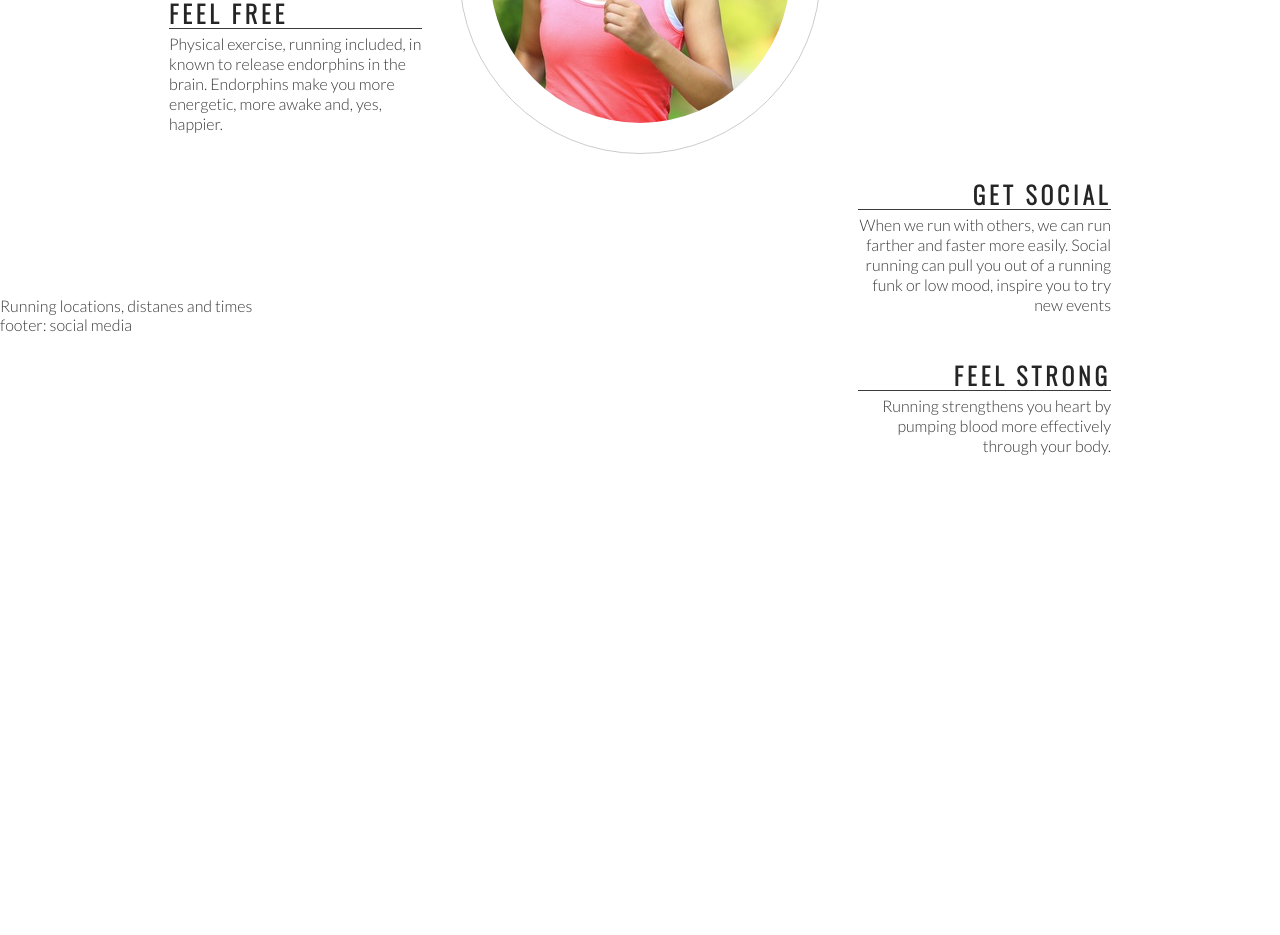
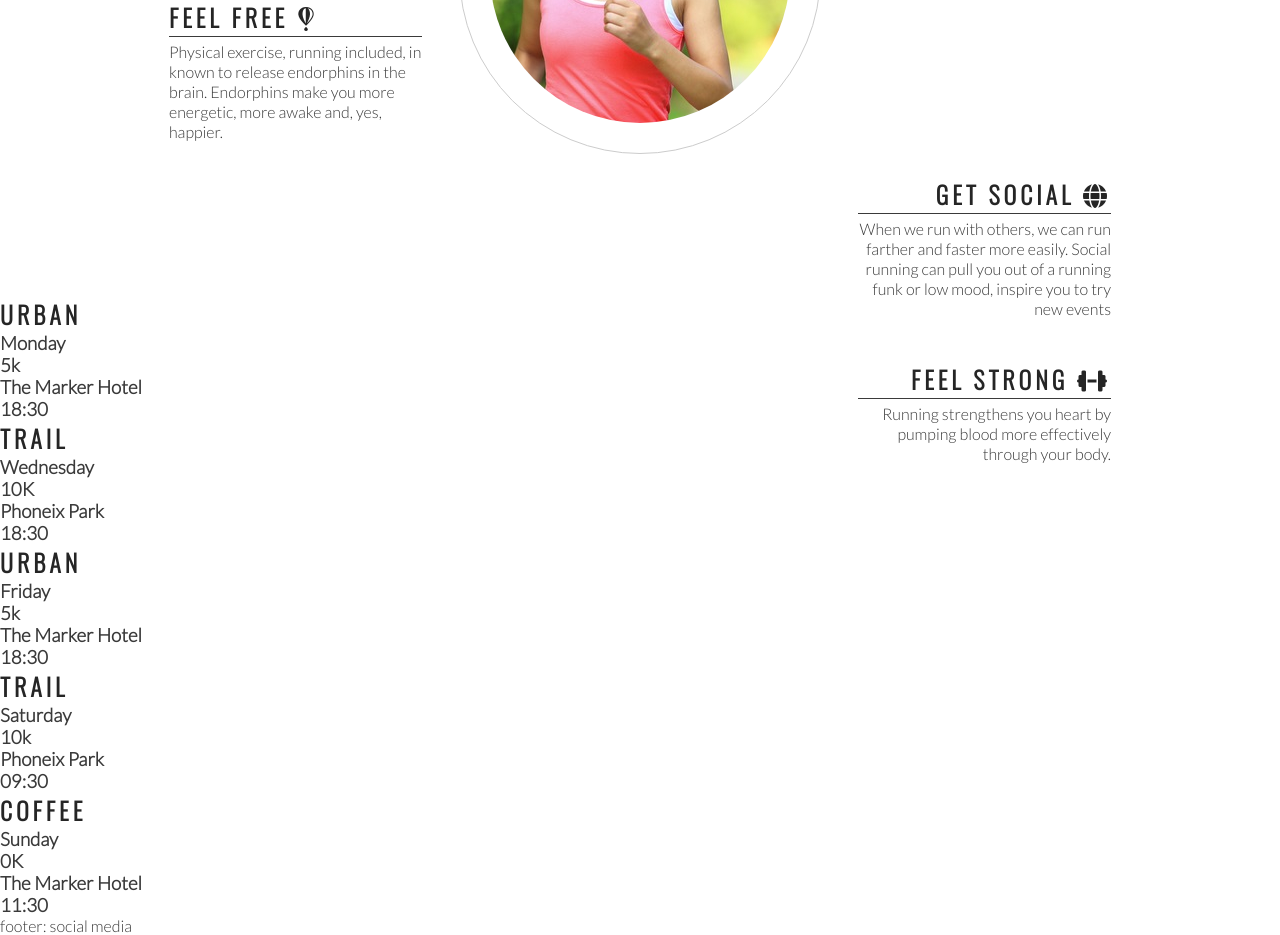
Before and after one commit to carlalennon/Love_Running, a plain HTML site: page index.html in a window 1280 px wide. Shown: the part 1009-1944 px from the top of the page. Before the commit the page ends 1515 px from the top, so only its background shows below. Drawn offline with nearby package versions, Linux system fonts and the light colour scheme.

Commit message:
add running times

```diff
--- a/index.html
+++ b/index.html
@@ -55,7 +55,7 @@
         <h2 id="welcome">Why love running with us?</h2>
         <div id="left-about">
             <div class="left-about-heading">
-                <h2>Feel Healthy</h2>
+                <h2>Feel Healthy <i class="fas fa-heartbeat"></i></h2>
                 <hr>
                 <p>
                     Since it improves aerobic fitness, running is a great way to help improve your cardiovascular
@@ -64,7 +64,7 @@
                 </p>
             </div>
             <div class="left-about-heading">
-                <h2>Feel Free</h2>
+                <h2>Feel Free <i class="fab fa-fly"></i></h2>
                 <hr>
                 <p>
                     Physical exercise, running included, in known to release endorphins in the brain. Endorphins make
@@ -73,13 +73,13 @@
             </div>
         </div>
         <div id="center-about">
-           <div id="circle-container">
+            <div id="circle-container">
                 <div id="circle-cover-bg"></div>
-           </div>
+            </div>
         </div>
         <div id="right-about">
             <div class="right-about-heading">
-                <h2>Get Social</h2>
+                <h2>Get Social <i class="fas fa-globe"></i></h2>
                 <hr>
                 <p>When we run with others, we can run farther and faster more easily. Social running can pull you out
                     of a running
@@ -87,16 +87,66 @@
                     low mood, inspire you to try new events</p>
             </div>
             <div class="right-about-heading">
-                <h2>Feel Strong</h2>
+                <h2>Feel Strong <i class="fas fa-dumbbell"></i></h2>
                 <hr>
                 <p>Running strengthens you heart by pumping blood more effectively through your body.</p>
             </div>
         </div>
 
     </section>
-    <section>Running locations, distanes and times</section>
+    <section>
+        <div>
+            <h2>
+                Urban
+            </h2>
+            <h3>Monday</h3>
+            <h3>5k</h3>
+            <h3>The Marker Hotel</h3>
+            <h3>18:30</h3>
+        </div>
+        <div>
+            <h2>
+                Trail
+            </h2>
+            <h3>Wednesday</h3>
+            <h3>10K</h3>
+            <h3>Phoneix Park</h3>
+            <h3>18:30</h3>
+        </div>
+        <div>
+            <h2>
+                Urban
+            </h2>
+            <h3>Friday</h3>
+            <h3>5k</h3>
+            <h3>The Marker Hotel</h3>
+            <h3>18:30</h3>
+        </div>
+        <div>
+            <h2>
+                Trail
+            </h2>
+            <h3>Saturday</h3>
+            <h3>10k</h3>
+            <h3>Phoneix Park</h3>
+            <h3>09:30</h3>
+        </div>
+        <div>
+            <h2>
+                Coffee
+            </h2>
+            <h3>Sunday</h3>
+            <h3>0K</h3>
+            <h3>The Marker Hotel</h3>
+            <h3>11:30</h3>
+        </div>
+    </section>
 
     <footer>footer: social media</footer>
+
+    <!---font awesome-->
+    <script src="https://kit.fontawesome.com/881b1c7cd9.js" crossorigin="anonymous"></script>
+
 </body>
 
 </html>
```
